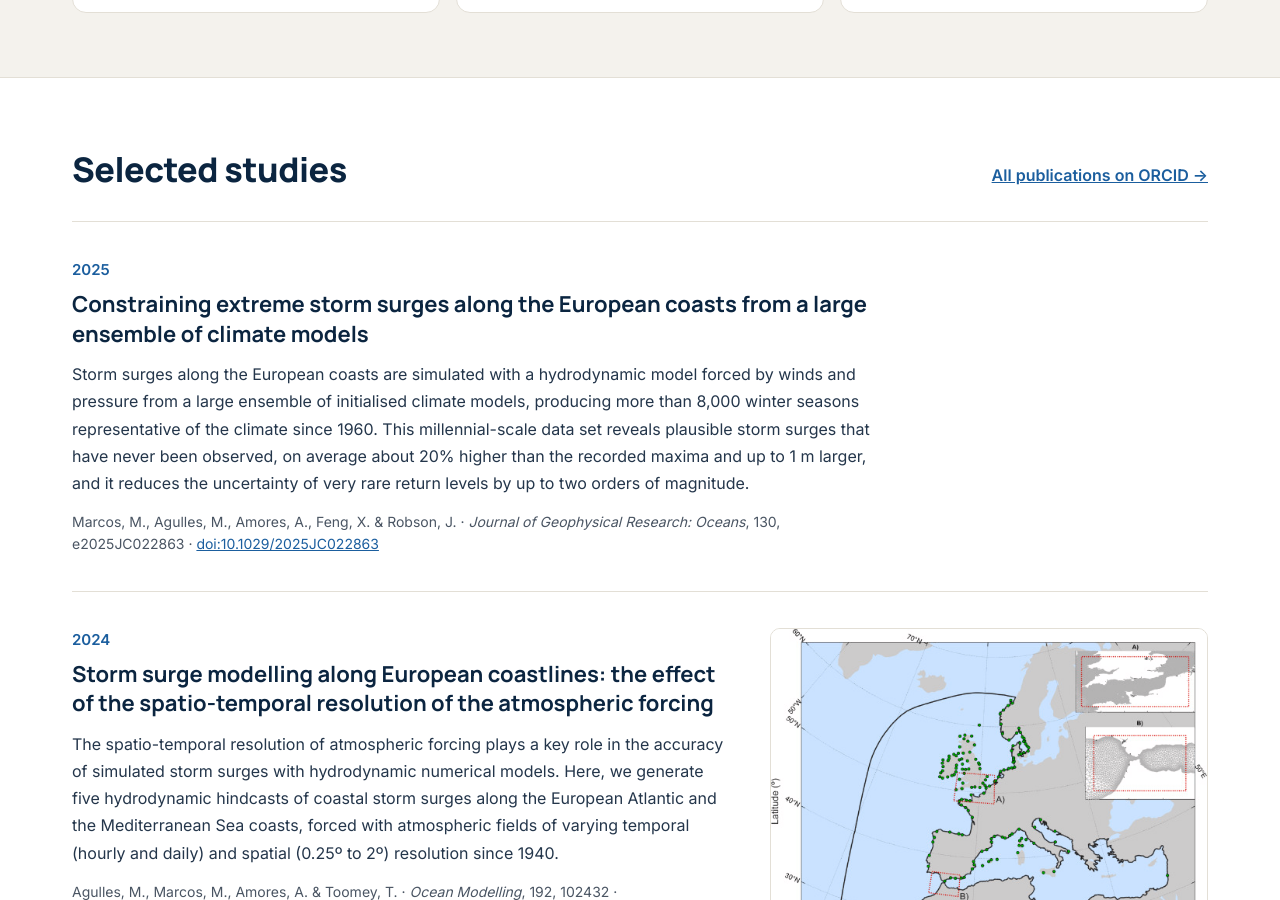
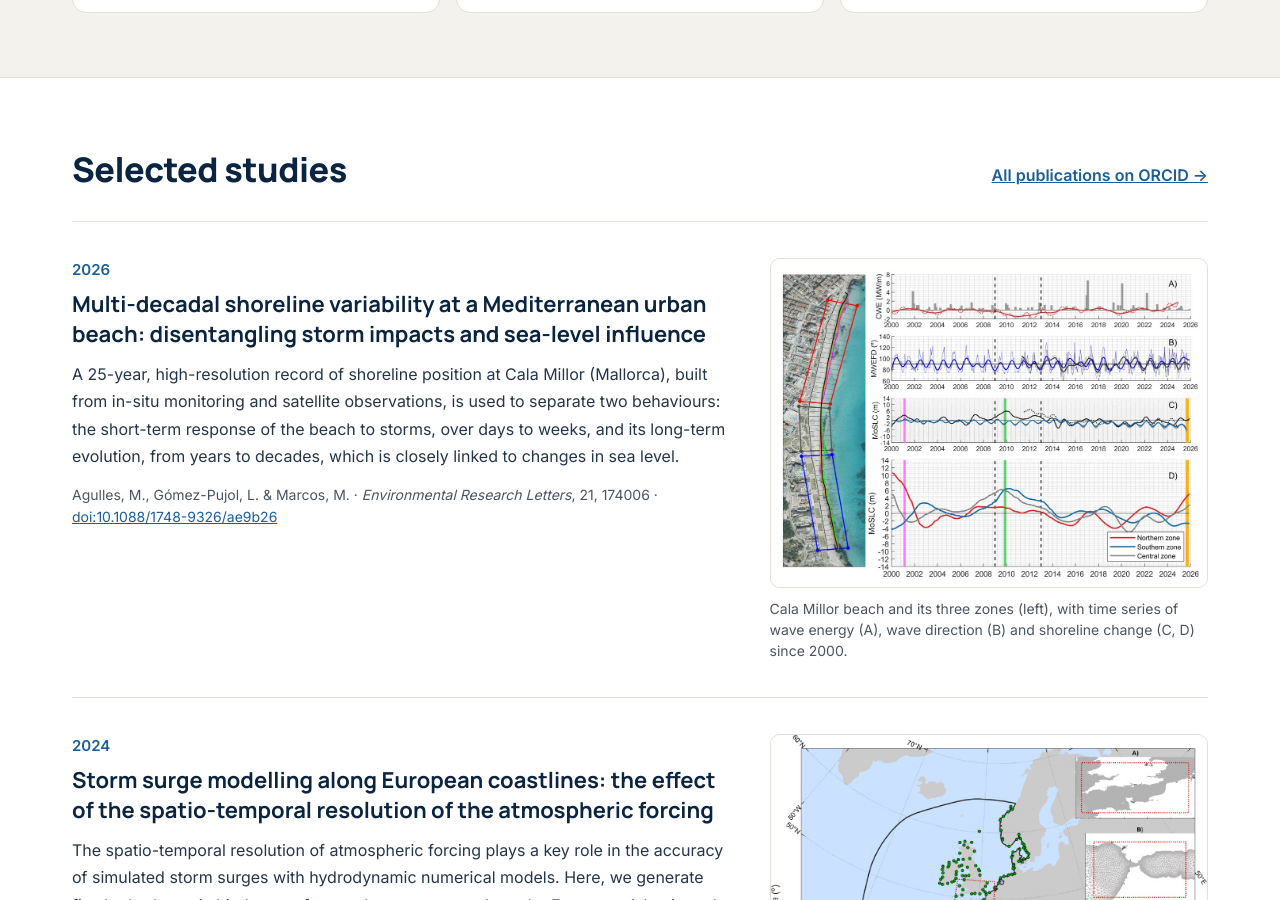
Before and after one commit to magulles/magulles.github.io, a Jekyll site: the page built from research.md, in a window 1280 px wide and 900 px high, scrolled down 647 px. Built offline with Jekyll 4.4.1, drawn with Linux system fonts in a browser that asks for light colours.

Commit message:
Research: replace JGR Oceans study with ERL 2026 Cala Millor paper, figure and DOI
Co-Authored-By: Claude Opus 5.5 <noreply@anthropic.com>
Claude-Session: https://claude.ai/code/session_01PzMaffRr6QGj6ACvz4YfoR

```diff
--- a/research.md
+++ b/research.md
@@ -40,13 +40,17 @@ description: >-
       <a href="{{ site.orcid }}">All publications on ORCID →</a>
     </div>
 
-    <article class="study study--nofig">
+    <article class="study">
       <div>
-        <span class="pub-year">2025</span>
-        <h3>Constraining extreme storm surges along the European coasts from a large ensemble of climate models</h3>
-        <p>Storm surges along the European coasts are simulated with a hydrodynamic model forced by winds and pressure from a large ensemble of initialised climate models, producing more than 8,000 winter seasons representative of the climate since 1960. This millennial-scale data set reveals plausible storm surges that have never been observed, on average about 20% higher than the recorded maxima and up to 1 m larger, and it reduces the uncertainty of very rare return levels by up to two orders of magnitude.</p>
-        <p class="cite">Marcos, M., Agulles, M., Amores, A., Feng, X. &amp; Robson, J. · <em>Journal of Geophysical Research: Oceans</em>, 130, e2025JC022863 · <a href="https://doi.org/10.1029/2025JC022863">doi:10.1029/2025JC022863</a></p>
+        <span class="pub-year">2026</span>
+        <h3>Multi-decadal shoreline variability at a Mediterranean urban beach: disentangling storm impacts and sea-level influence</h3>
+        <p>A 25-year, high-resolution record of shoreline position at Cala Millor (Mallorca), built from in-situ monitoring and satellite observations, is used to separate two behaviours: the short-term response of the beach to storms, over days to weeks, and its long-term evolution, from years to decades, which is closely linked to changes in sea level.</p>
+        <p class="cite">Agulles, M., Gómez-Pujol, L. &amp; Marcos, M. · <em>Environmental Research Letters</em>, 21, 174006 · <a href="https://doi.org/10.1088/1748-9326/ae9b26">doi:10.1088/1748-9326/ae9b26</a></p>
       </div>
+      <figure>
+        <img src="{{ '/assets/research/cala-millor-shoreline.jpg' | relative_url }}" alt="Cala Millor beach divided into three zones, with time series of wave energy, wave direction and shoreline change since 2000" loading="lazy">
+        <figcaption>Cala Millor beach and its three zones (left), with time series of wave energy (A), wave direction (B) and shoreline change (C, D) since 2000.</figcaption>
+      </figure>
     </article>
 
     <article class="study">
```
Also changed, not shown: index.md (+1 -1 lines), assets/research/cala-millor-shoreline.jpg (added).
